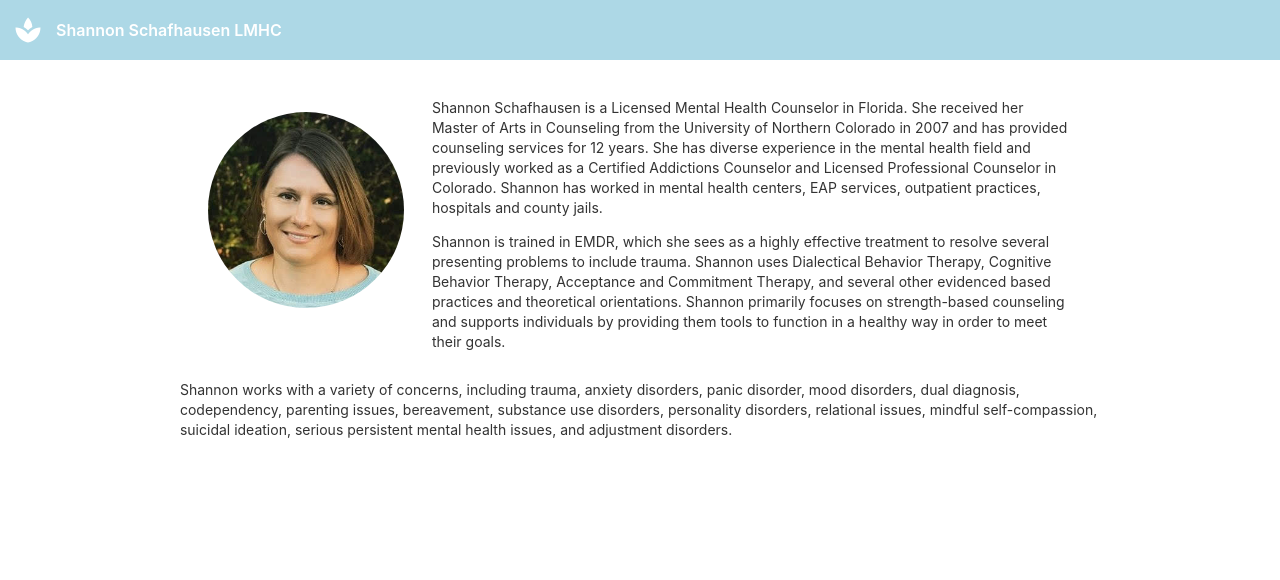
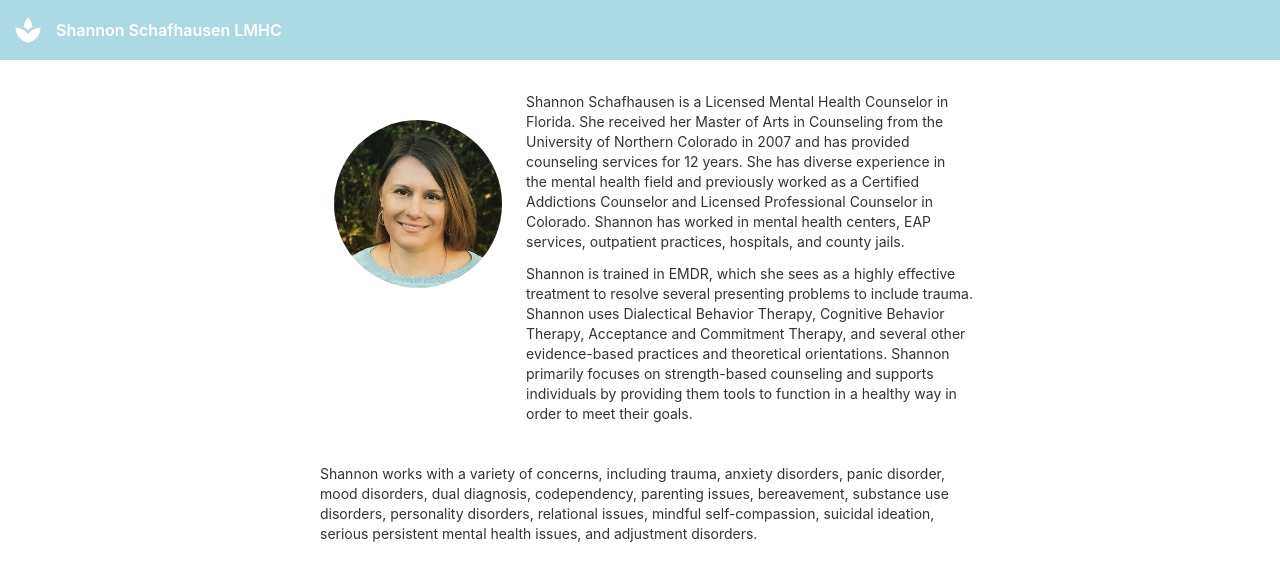
Before and after one commit to ryanschafhausen/shannonschafhausen, an Angular app: page / in a window 1280 px wide. Shown: the top 580 px of the page. Built offline with nearby package versions, Linux system fonts and the light colour scheme.

Commit message:
Integrates flex layout for desktop.

```diff
--- a/src/app/app.component.css
+++ b/src/app/app.component.css
@@ -8,30 +8,9 @@
   -moz-osx-font-smoothing: grayscale;
 }
 
-h1,
-h2,
-h3,
-h4,
-h5,
-h6 {
-  margin: 8px 0;
-}
-
-p {
-  margin: 0;
-}
-
-.spacer {
-  flex: 1;
-}
-
-.toolbar {
-  position: absolute;
-  top: 0;
-  left: 0;
-  right: 0;
-  height: 60px;
-  display: flex;
+.header {
+  width: 100%;
+  min-height: 60px;
   align-items: center;
   background-color: #ADD8E6;
   color: white;
@@ -39,58 +18,32 @@ p {
   font-size: 16px;
 }
 
-.toolbar mat-icon {
+.header mat-icon {
   margin: 0 16px;
   transform: scale(1.25);
 }
 
-.content {
-  display: flex;
-  margin: 82px auto 32px;
-  padding: 16px 16px;
-  max-width: 960px;
-  flex-direction: column;
-  align-items: center;
-}
-
 .profile-circle {
-  display: block;
-  width: 14em;
-  height: 14em;
-  padding: 1em 0;
+  width: 12em;
+  height: 12em;
+  padding: 2em;
   -moz-border-radius: 50%;
   -webkit-border-radius: 50%;
-  text-align:center;
 }
 
 footer {
   margin-top: 8px;
-  display: flex;
-  align-items: center;
   line-height: 20px;
 }
 
-footer a {
-  display: flex;
-  align-items: center;
+footer mat-icon {
+  font-size: 6em;
+  color: #ADD8E6;
 }
 
 /* Responsive Styles */
 @media screen and (max-width: 767px) {
 
-  .card-container > *:not(.circle-link) ,
-  .terminal {
-    width: 100%;
-  }
-
-  .card:not(.highlight-card) {
-    height: 16px;
-    margin: 8px 0;
-  }
-
-  .card.highlight-card span {
-    margin-left: 72px;
-  }
 }
 
 @media screen and (max-width: 575px) {
--- a/src/app/app.component.html
+++ b/src/app/app.component.html
@@ -1,31 +1,27 @@
-<!-- Toolbar -->
-<div class="toolbar" role="banner">
+<div fxLayout="column" fxFlex fxLayoutGap="2em">
+  <div fxLayout="row" fxFlex class="header">
     <mat-icon>spa</mat-icon>
     <span>Shannon Schafhausen LMHC</span>
   </div>
-
-<!-- Page content -->
-<div class="content" role="main">
-
+  <div fxLayout="row" fxFlex>
     <div fxLayout="column" fxFlex fxLayoutGap="2em">
-
-    <div fxLayout="row" fxFlex fxLayoutGap="2em">
+      <div fxLayout.gt-xs="row wrap" fxLayout.lt-md="column" fxFlex fxLayoutGap="2em">
         <div fxFlex>&nbsp;</div>
-      <div>
-        <img class="profile-circle" src="../assets/profile.PNG">
+        <div fxFlex.gt-sm="20" fxFlex.gt-md="15">
+          <img class="profile-circle" src="../assets/profile.PNG" alt="profile">
         </div>
-      <div fxLayout="column" fxLayoutGap="1em">
+        <div fxFlex.gt-sm="30" fxFlex.gt-md="35" fxLayoutGap="1em">
           <p>
             Shannon Schafhausen is a Licensed Mental Health Counselor in Florida.  She received her Master of Arts in Counseling
             from the University of Northern Colorado in 2007 and has provided counseling services for 12 years.  She has diverse
             experience in the mental health field and previously worked as a Certified Addictions Counselor and Licensed Professional
-          Counselor in Colorado.  Shannon has worked in mental health centers, EAP services, outpatient practices, hospitals and
+            Counselor in Colorado.  Shannon has worked in mental health centers, EAP services, outpatient practices, hospitals, and
             county jails.
           </p>
           <p>
             Shannon is trained in EMDR, which she sees as a highly effective treatment to resolve several presenting problems to
             include trauma.  Shannon uses Dialectical Behavior Therapy, Cognitive Behavior Therapy, Acceptance and Commitment Therapy,
-          and several other evidenced based practices and theoretical orientations.  Shannon primarily focuses on strength-based
+            and several other evidence-based practices and theoretical orientations.  Shannon primarily focuses on strength-based
             counseling and supports individuals by providing them tools to function in a healthy way in order to meet their goals.
           </p>
         </div>
@@ -34,20 +30,20 @@
 
       <div fxLayout="row" fxFlex>
         <div fxFlex>&nbsp;</div>
+        <div fxFlex.gt-xs="50" fxFlex.lt-sm="100">
           <p>
             Shannon works with a variety of concerns, including trauma, anxiety disorders, panic disorder, mood disorders, dual diagnosis,
             codependency, parenting issues, bereavement, substance use disorders, personality disorders, relational issues, mindful
             self-compassion, suicidal ideation, serious persistent mental health issues, and adjustment disorders.
           </p>
+        </div>
         <div fxFlex>&nbsp;</div>
       </div>
-
-    <div fxLayout="row" style="text-align: center">
+    </div>
+  </div>
+  <footer>
     <div fxFlex>&nbsp;</div>
-      <mat-icon style="font-size: 6em; color: #ADD8E6">spa</mat-icon>
+    <mat-icon>spa</mat-icon>
     <div fxFlex>&nbsp;</div>
+  </footer>
 </div>
-
-  </div>
-
-</div>
```
Lines whose indentation alone changed are shown as unchanged.
